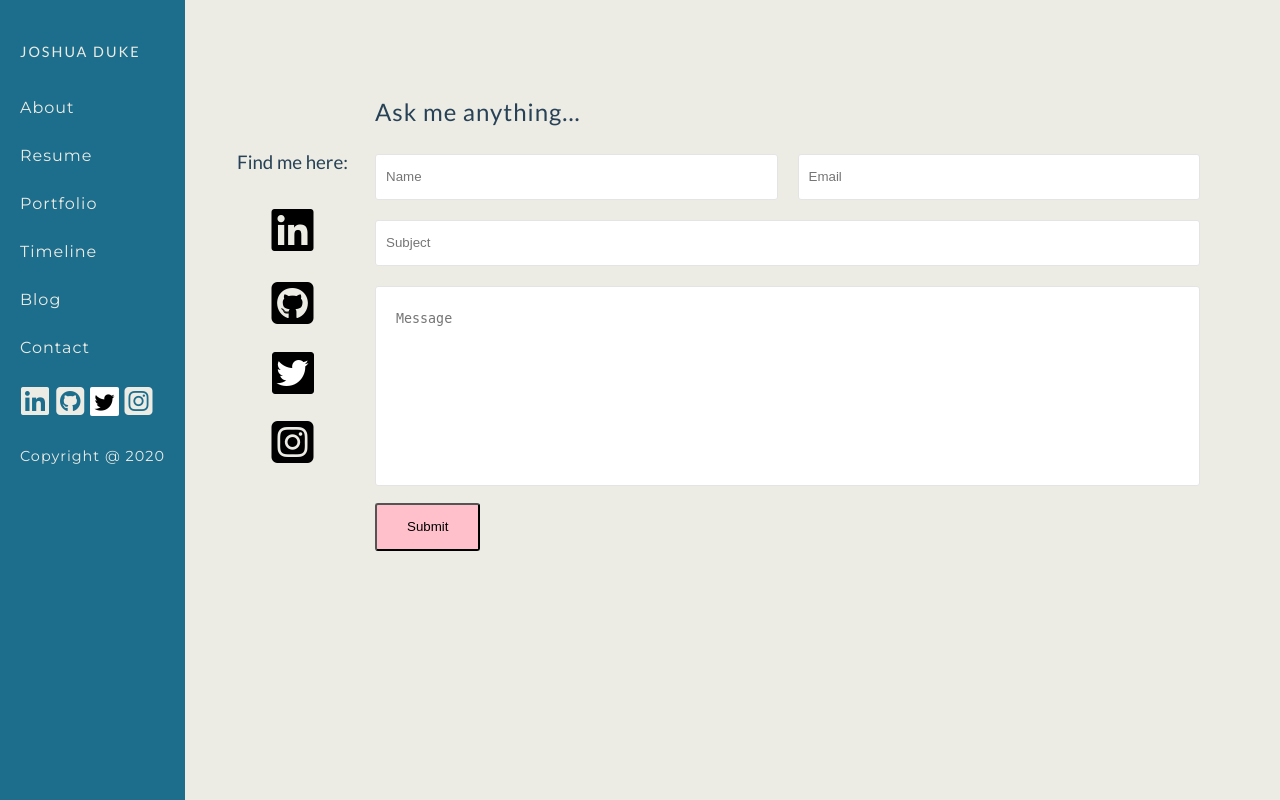
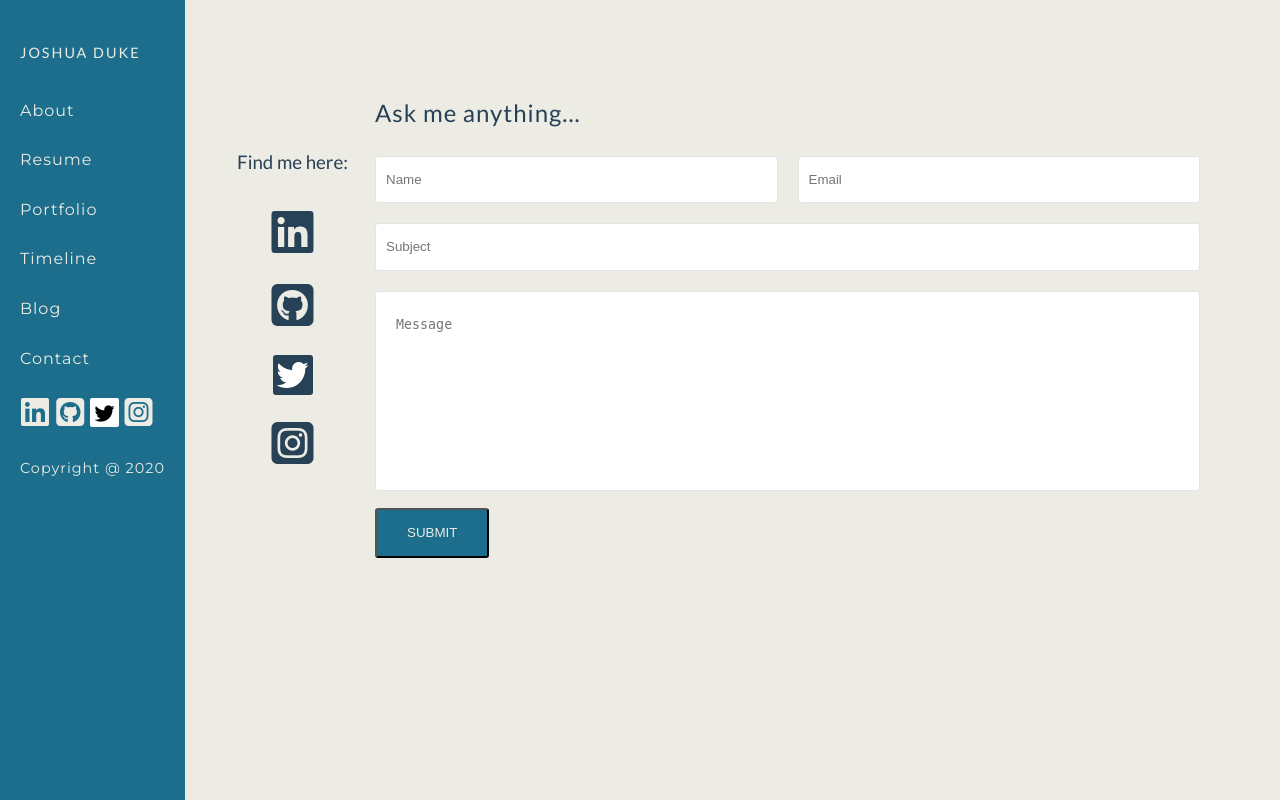
Before and after one commit to joshuaduke/Portfolio_2020, a Node server app: page /contact in a window 1280 px wide. Run offline with Node 20, Linux system fonts and the light colour scheme; some libraries are stand-ins or nearby versions.

Commit message:
Added colour scheme to contact page

```diff
--- a/public/stylesheets/_variables.scss
+++ b/public/stylesheets/_variables.scss
@@ -8,7 +8,7 @@ $text: 'Montserrat', sans-serif;
 /* RGB */
 $secondary: #CC998D;
 $primary: #ECEBE4;
-$medium: rgba(96, 88, 86, 1);
+$medium: #14281D;
 $primaryAcc: rgba(28, 110, 140, 1);
 $secondaryAcc: rgba(39, 65, 86, 1);
 
--- a/public/stylesheets/index.css
+++ b/public/stylesheets/index.css
@@ -83,7 +83,7 @@
   padding: 0;
   -webkit-box-sizing: border-box;
           box-sizing: border-box;
-  line-height: 1.5rem;
+  line-height: 1.6rem;
 }
 
 body {
@@ -97,6 +97,10 @@ h1, h2, h3, h4 {
 
 a {
   text-decoration: none;
+}
+
+p {
+  color: #14281D;
 }
 
 i {
@@ -135,7 +139,11 @@ header {
   text-transform: uppercase;
 }
 
-.about_container {
+#main_about p {
+  font-size: 1.2em;
+}
+
+#main_about .about_container {
   padding: 20px;
   display: -ms-grid;
   display: grid;
@@ -144,7 +152,7 @@ header {
 }
 
 #technical_skills {
-  padding: 20px 0;
+  padding: 40px 0;
 }
 
 #technical_skills #skills {
@@ -161,6 +169,7 @@ header {
 
 #technical_skills #skills i {
   font-size: 2em;
+  color: #274156;
   padding: 10px 0;
 }
 
@@ -219,44 +228,31 @@ img {
   transition: 0.3s all;
 }
 
-#contact_sidebar .fa-linkedin {
-  color: black;
+#contact_sidebar .fa-linkedin, #contact_sidebar .fa-github-square, #contact_sidebar .fa-twitter, #contact_sidebar .fa-instagram-square {
+  color: #274156;
 }
 
 #contact_sidebar .fa-linkedin:hover {
   color: #2867b2;
-  background-color: #fff;
-}
-
-#contact_sidebar .fa-github-square {
-  color: black;
 }
 
 #contact_sidebar .fa-github-square:hover {
   color: #24292E;
-  background-color: #fff;
 }
 
 #contact_sidebar .fa-twitter {
-  border: 1px solid #000;
   color: #fff;
-  background-color: #000;
+  background-color: #274156;
   padding: 4px;
   border-radius: 3px;
 }
 
 #contact_sidebar .fa-twitter:hover {
   background-color: #1da1f2;
-  border-color: #1da1f2;
-}
-
-#contact_sidebar .fa-instagram-square {
-  color: black;
 }
 
 #contact_sidebar .fa-instagram-square:hover {
   color: #e1306c;
-  background-color: #fff;
 }
 
 #contact_form h1 {
@@ -279,7 +275,7 @@ img {
 }
 
 #contact_form fieldset input:focus {
-  outline-color: red;
+  outline-color: #1c6e8c;
 }
 
 #contact_form fieldset .first_field:nth-last-of-type(1) {
@@ -304,13 +300,22 @@ img {
 }
 
 #contact_form textarea:focus {
-  outline-color: red;
+  outline-color: #1c6e8c;
 }
 
 #contact_form #submit_btn {
   padding: 10px 30px;
   border-radius: 3px;
-  background-color: pink;
+  background-color: #1c6e8c;
+  color: #ECEBE4;
+  text-transform: uppercase;
   cursor: pointer;
+  -webkit-transition: 0.3s all;
+  transition: 0.3s all;
+}
+
+#contact_form #submit_btn:hover {
+  background-color: #CC998D;
+  color: #14281D;
 }
 /*# sourceMappingURL=index.css.map */
--- a/public/stylesheets/index.scss
+++ b/public/stylesheets/index.scss
@@ -5,7 +5,7 @@
   margin:0;
   padding:0;
   box-sizing: border-box;
-  line-height:1.5rem;
+  line-height:1.6rem;
 }
 
 body{
@@ -22,7 +22,7 @@ a{
 }
 
 p{
-  // color:$medium;
+  color:$medium;
 }
 
 i{
@@ -60,14 +60,21 @@ height: 30vh;
   }
 }
 
-.about_container{
-  padding:20px;
-  display: grid;
-  grid-template-columns: 1fr 3fr;
+#main_about{
+
+  p{
+    font-size:1.2em;
+  }
+
+  .about_container{
+    padding:20px;
+    display: grid;
+    grid-template-columns: 1fr 3fr;
+  }
 }
 
 #technical_skills{
-  padding:20px 0;
+  padding:40px 0;
 
   #skills{
     display: grid;
@@ -79,9 +86,9 @@ height: 30vh;
     }
     i{
       font-size: 2em;
+      color:$secondaryAcc;
       padding:10px 0;
     }
-
   }
 }
 
@@ -133,42 +140,36 @@ img{
     transition: 0.3s all;
   }
 
+  .fa-linkedin, .fa-github-square, .fa-twitter, .fa-instagram-square{
+    color:$secondaryAcc;
+  }
+
   .fa-linkedin{
-    color:black;
-
     &:hover{
       color:rgb(40,103,178);
-      background-color: #fff;
     }
   }
 
   .fa-github-square{
-    color:black;
-
     &:hover{
       color:#24292E;
-      background-color: #fff;
     }
   }
 
   .fa-twitter{
-    border:1px solid #000;
     color:#fff;
-    background-color:#000;
+    background-color:$secondaryAcc;
     padding:4px;
     border-radius:3px;
 
     &:hover{
       background-color: rgb(29,161,242);
-      border-color: rgb(29,161,242);
     }
   }
 
   .fa-instagram-square{
-    color:black;
      &:hover{
        color:rgb(225,48,108);
-       background-color: #fff;
      }
    }
 }
@@ -193,7 +194,7 @@ img{
       border-radius: 3px;
       border: 1px solid #e4e4e4;
       &:focus{
-        outline-color: red;
+        outline-color: $primaryAcc;
       }
     }
 
@@ -219,7 +220,7 @@ img{
     border-radius: 3px;
 
     &:focus{
-      outline-color: red;
+      outline-color:$primaryAcc;
     }
   }
 
@@ -228,7 +229,15 @@ img{
   #submit_btn{
     padding:10px 30px;
     border-radius: 3px;
-    background-color:pink;
+    background-color:$primaryAcc;
+    color:$primary;
+    text-transform: uppercase;
     cursor:pointer;
+    transition: 0.3s all;
+
+    &:hover{
+      background-color: $secondary;
+      color:$medium;
+    }
   }
 }
--- a/views/index.ejs
+++ b/views/index.ejs
@@ -6,7 +6,7 @@
   <p>Building responsive websites</p>
 </header>
 
-<main>
+<main id="main_about">
   <section class="offset_nav about_container">
     <aside>
       <div>
```
Also changed, not shown: 1 other file.
